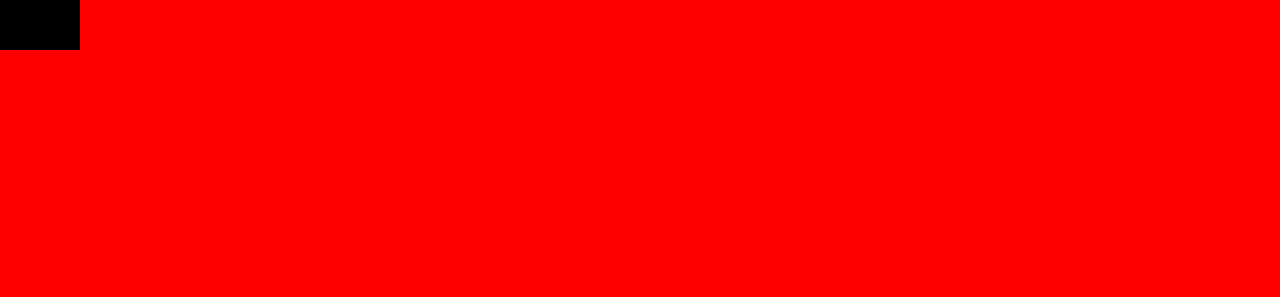
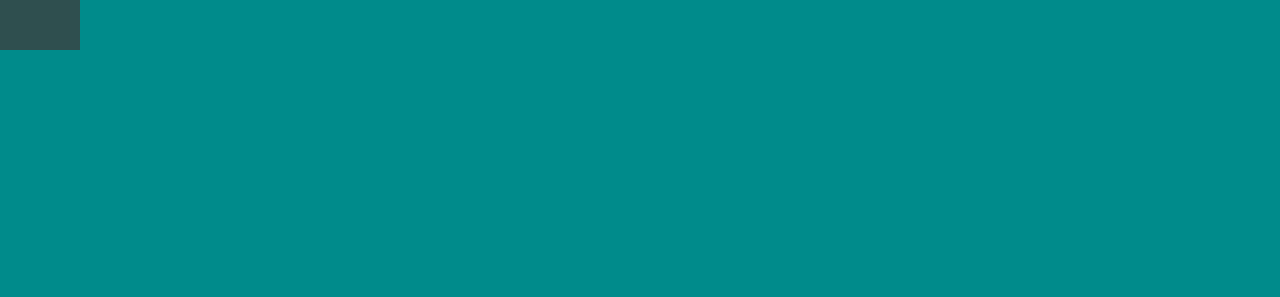
Before and after one commit to Nail003/etch-a-sketch, a plain HTML site: page index.html in a window 1280 px wide. Shown: the top 297 px of the page. Drawn offline with Linux system fonts and the light colour scheme.

Commit message:
[FIX] add more natural colors for grid hover effects

```diff
--- a/cs/styles.css
+++ b/cs/styles.css
@@ -18,11 +18,11 @@
 
 .gridElement {
     flex: 1;
-    background-color: red;
+    background-color: darkcyan;
 }
 
 .gridElement:hover {
-    background-color: black;
+    background-color: darkslategray;
 }
 
 form {
```
